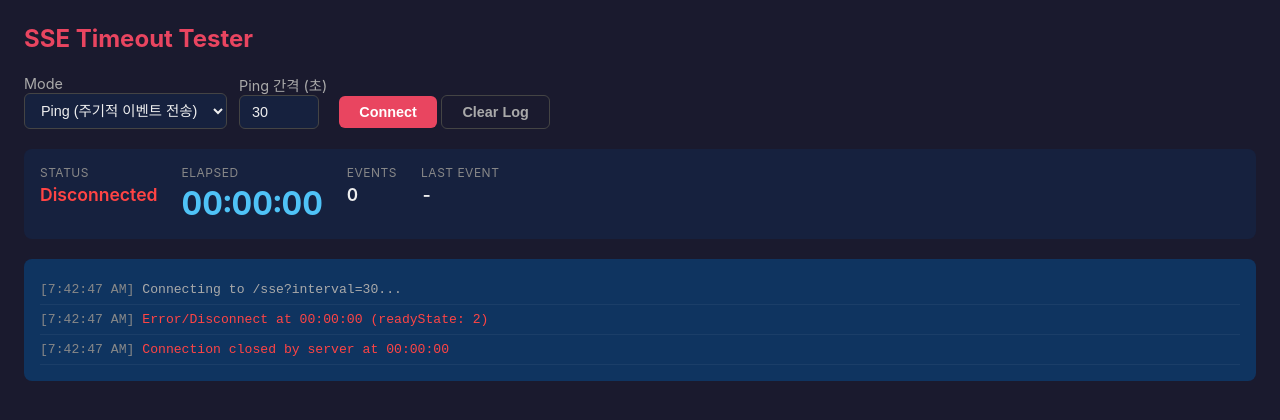
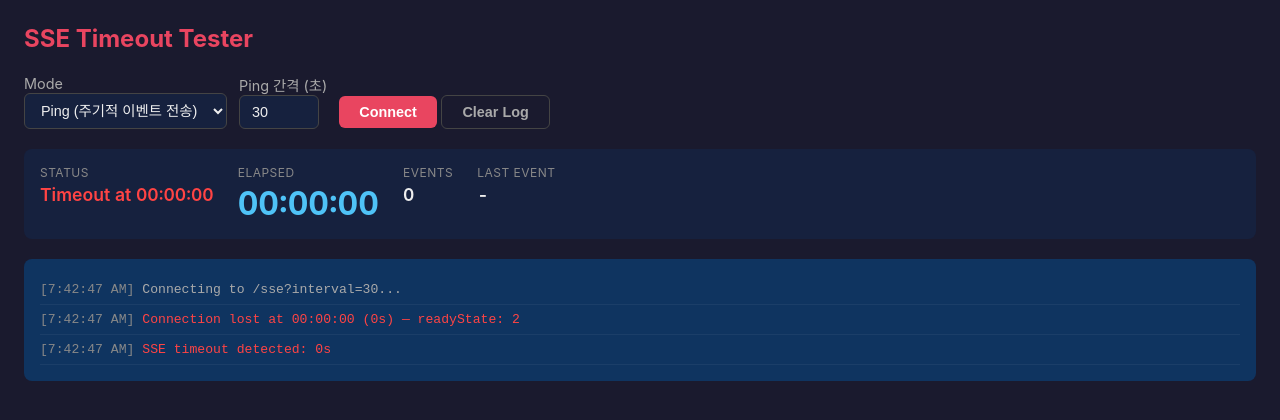
Before and after one commit to joje6/sse-timeout-test, a website: page public/index.html in a window 1280 px wide. Both pictures are taken after a click on the button "Connect". Drawn offline with Linux system fonts and the light colour scheme; no server answers.

Commit message:
fix: prevent EventSource auto-reconnect for accurate timeout detection

```diff
--- a/public/index.html
+++ b/public/index.html
@@ -123,18 +123,17 @@
 
       es.onerror = (e) => {
         const elapsed = formatElapsed(Date.now() - startTime);
-        log(`Error/Disconnect at ${elapsed} (readyState: ${es.readyState})`, 'error');
+        const elapsedSec = Math.round((Date.now() - startTime) / 1000);
+        log(`Connection lost at ${elapsed} (${elapsedSec}s) — readyState: ${es.readyState}`, 'error');
 
-        if (es.readyState === EventSource.CLOSED) {
-          setStatus('Disconnected', 'disconnected');
-          log(`Connection closed by server at ${elapsed}`, 'error');
-          stopElapsedTimer();
-          document.getElementById('btnConnect').style.display = '';
-          document.getElementById('btnDisconnect').style.display = 'none';
-        } else if (es.readyState === EventSource.CONNECTING) {
-          setStatus('Reconnecting...', 'disconnected');
-          log('Browser is attempting to reconnect...', 'info');
-        }
+        // 자동 재연결 방지 — 단일 커넥션 테스트를 위해 즉시 close
+        es.close();
+        es = null;
+        setStatus(`Timeout at ${elapsed}`, 'disconnected');
+        log(`SSE timeout detected: ${elapsedSec}s`, 'error');
+        stopElapsedTimer();
+        document.getElementById('btnConnect').style.display = '';
+        document.getElementById('btnDisconnect').style.display = 'none';
       };
     }
 
```
